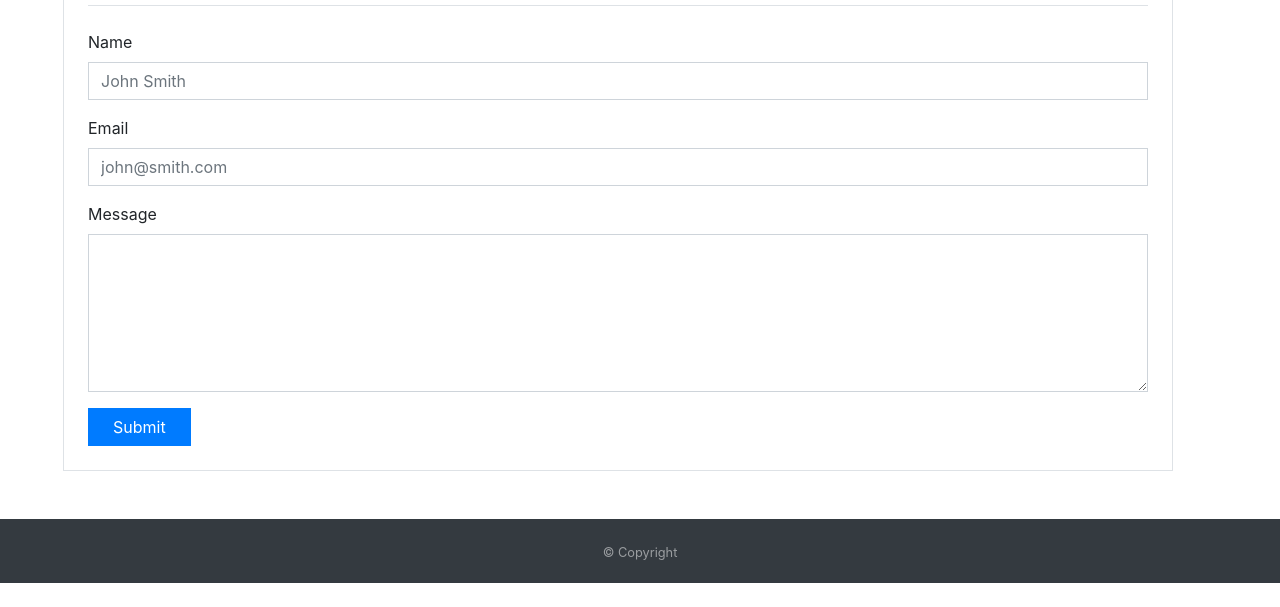
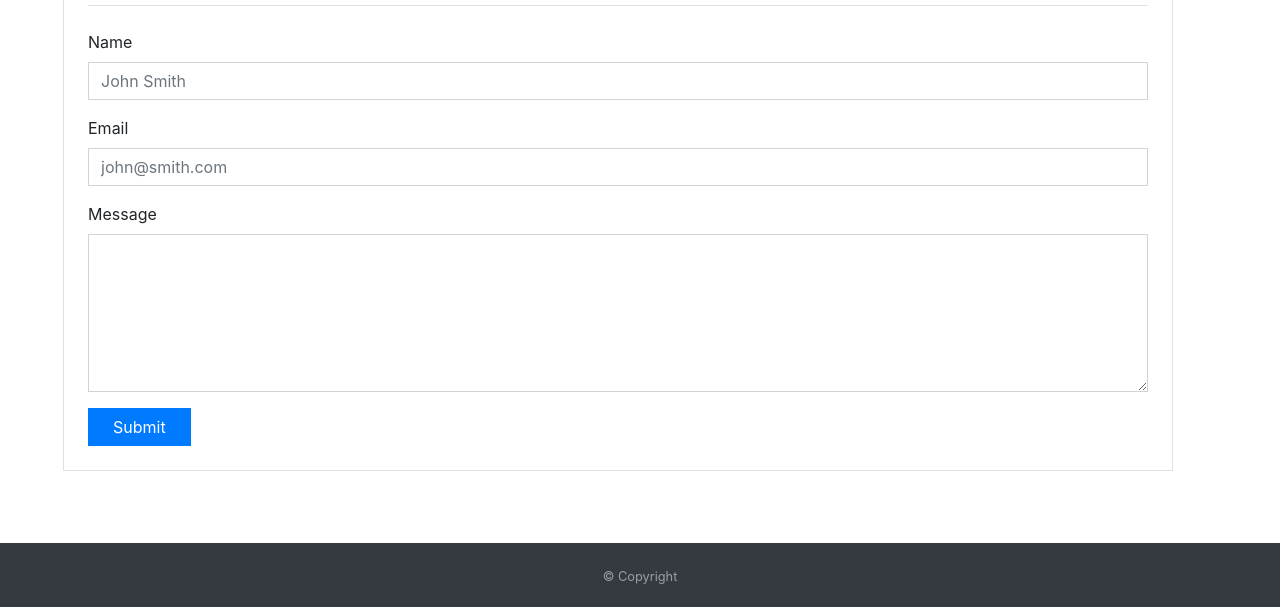
Before and after one commit to nabeek/UUBC-Homework2, a plain HTML site: page contact.html in a window 1280 px wide. Shown: the part 193-800 px from the top of the page. Drawn offline with nearby package versions, Linux system fonts and the light colour scheme.

Commit message:
Added content class to fix footer

```diff
--- a/contact.html
+++ b/contact.html
@@ -27,7 +27,7 @@
     <!-- Navigation bar section ends -->
 
   <!-- Contact form content begins -->
-	<div class="container my-3 m-lg-5">
+  <div class="container content my-3 m-lg-5">
     	<div class="border p-4 rounded-0">
     		<header class="border-bottom mb-4">
         		<h2 class="text-primary">Contact</h2>
@@ -60,7 +60,7 @@
     		</div>
 
     	</div>
-  	</div>
+  </div>
   <!-- Contact form content ends -->
 
     <!-- Footer begins -->
```
